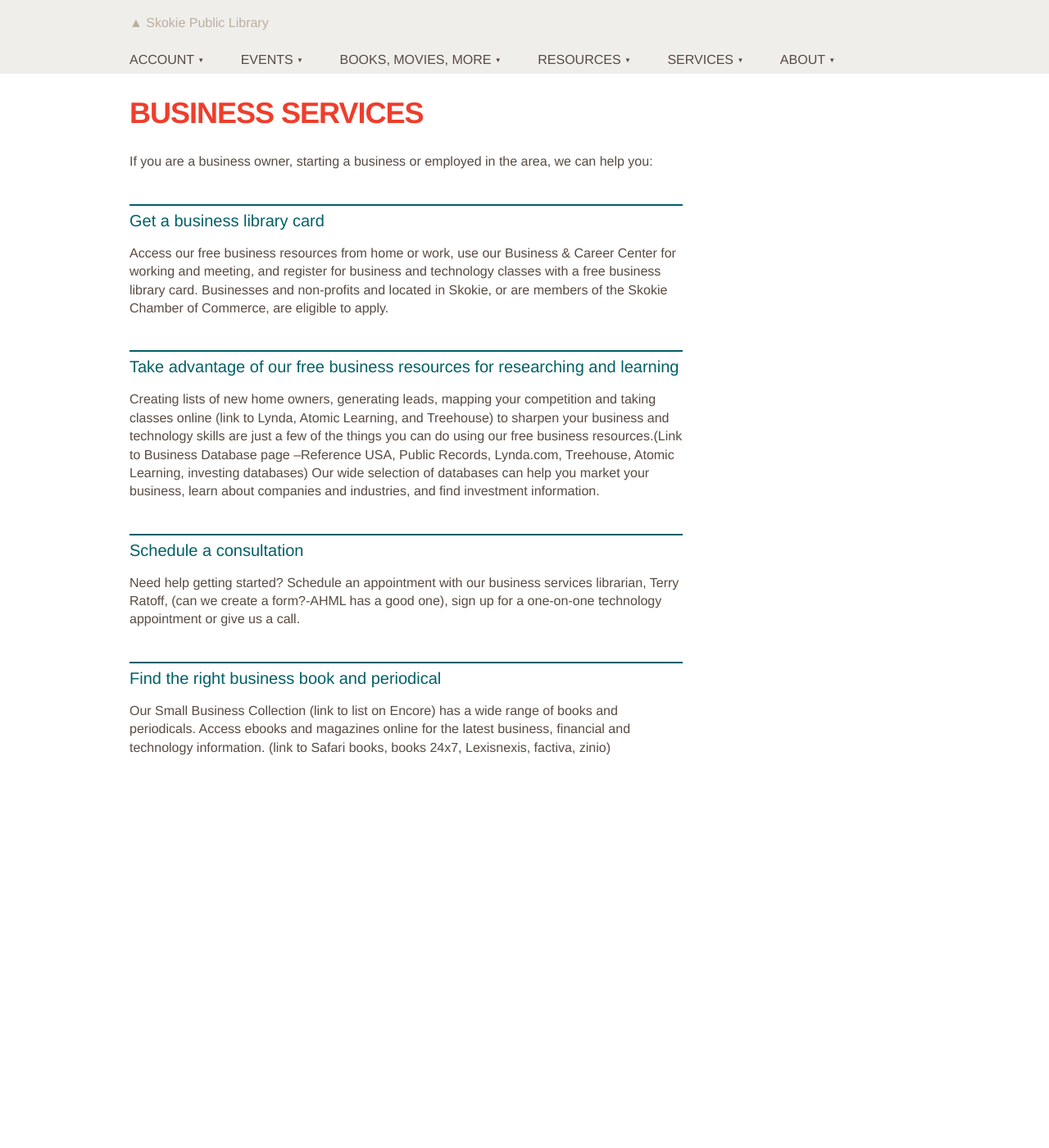
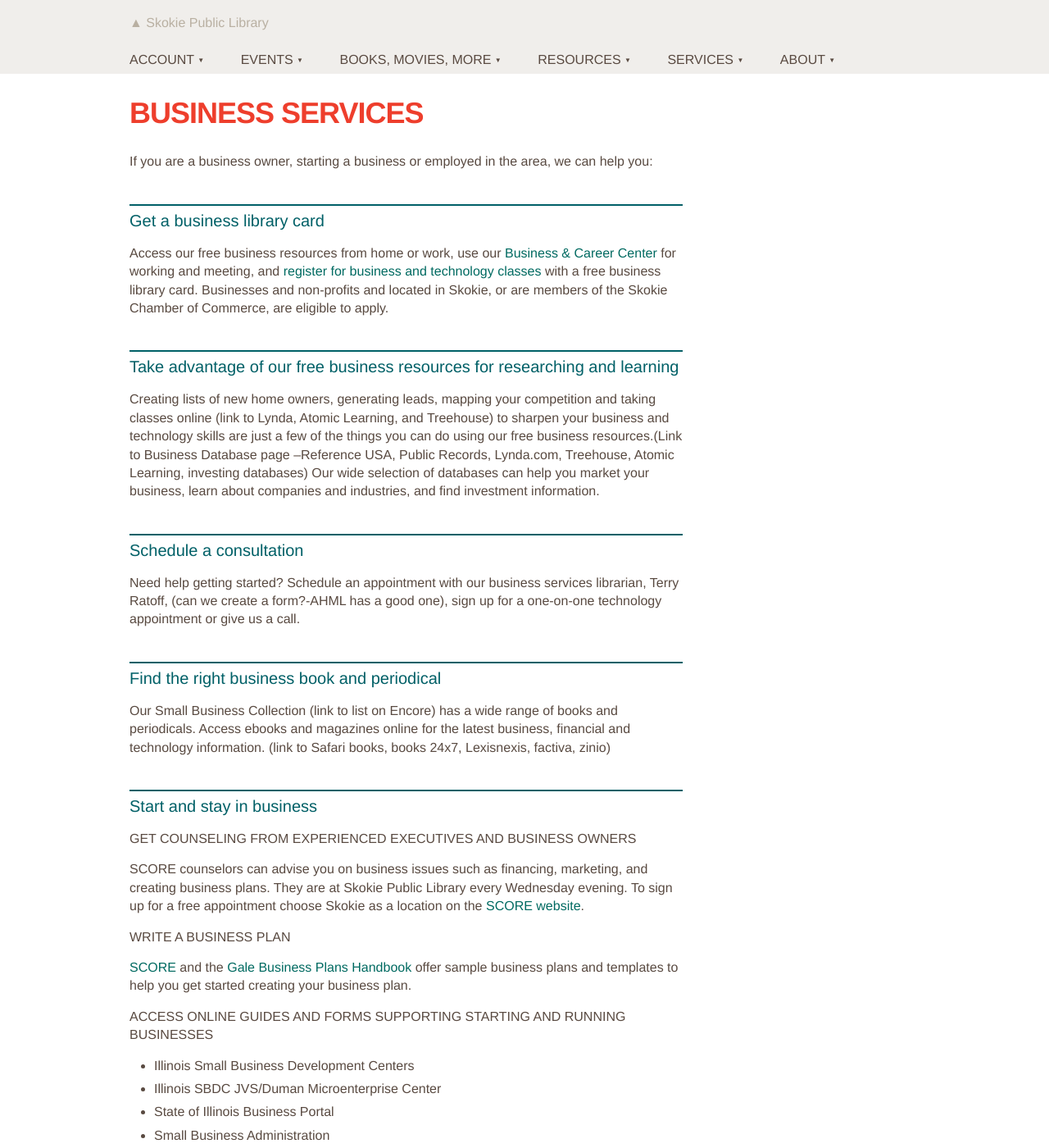
Before and after one commit to skokielibrary/spl-content, a Jekyll site: the page built from _content/terry/services--business-services.markdown, in a window 1280 px wide and 1400 px high. Shown: the whole window at 82% size. Built offline with Jekyll 4.4.1, drawn with Linux system fonts in a browser that asks for light colours; some of the changed text lies outside the part shown.

Commit message:
Updated services--business-services.markdown

```diff
--- a/_content/terry/services--business-services.markdown
+++ b/_content/terry/services--business-services.markdown
@@ -7,7 +7,7 @@ published: true
 If you are a business owner, starting a business or employed in the area, we can help you:
 
 ##Get a business library card
-Access our free business resources from home or work, use our Business & Career Center for working and meeting, and register for business and technology classes with a free business library card. Businesses and non-profits and located in Skokie, or are members of the Skokie Chamber of Commerce, are eligible to apply.
+Access our free business resources from home or work, use our [Business & Career Center](link to Business and Career center page) for working and meeting, and [register for business and technology classes](Evanced limited to business and technology classes) with a free business library card. Businesses and non-profits and located in Skokie, or are members of the Skokie Chamber of Commerce, are eligible to apply.
 
 ##Take advantage of our free business resources for researching and learning
 Creating lists of new home owners, generating leads, mapping your competition and taking classes online (link to Lynda, Atomic Learning, and Treehouse) to sharpen your business and technology skills are just a few of the things you can do using our free business resources.(Link to Business Database page –Reference USA, Public Records, Lynda.com, Treehouse, Atomic Learning, investing databases) Our wide selection of databases can help you market your business, learn about companies and industries, and find investment information.
@@ -17,3 +17,16 @@ Need help getting started? Schedule an appointment with our business services li
 
 ##Find the right business book and periodical
 Our Small Business Collection (link to list on Encore) has a wide range of books and periodicals. Access ebooks and magazines online for the latest business, financial and technology information. (link to Safari books, books 24x7, Lexisnexis, factiva, zinio)
+
+##Start and stay in business
+###Get counseling from experienced executives and business owners
+SCORE counselors can advise you on business issues such as financing, marketing, and creating business plans. They are at Skokie Public Library every Wednesday evening. To sign up for a free appointment choose Skokie as a location on the [SCORE website](http://scorechicago.org/request-meeting/).
+###Write a business plan
+[SCORE](https://www.score.org/resources/business-planning-financial-statements-template-gallery) and the [Gale Business Plans Handbook](http://go.galegroup.com/ps/i.do?action=interpret&id=GALE|2YYW&v=2.1&u=skok17141&it=aboutBook&p=GVRL&sw=w&authCount=1) offer sample business plans and templates to help you get started creating your business plan.
+###Access online guides and forms supporting starting and running businesses
+- Illinois Small Business Development Centers
+- Illinois SBDC JVS/Duman Microenterprise Center
+- State of Illinois Business Portal
+- Small Business Administration
+- Legal Forms from Gale Cengage [Legal Forms Library](http://subscriptions.uslegalforms.com/gale/index.php?s=categories)
+- Essential Government forms from [BusinessUSA.gov](http://business.usa.gov/)
```
